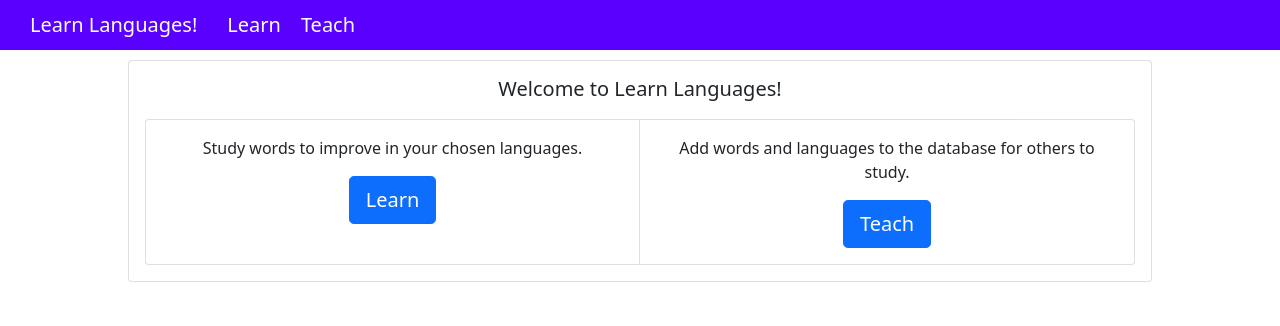
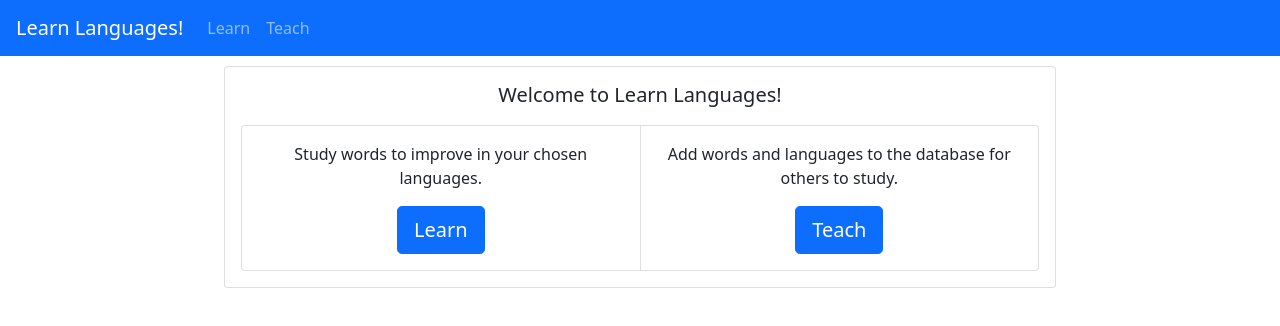
Before and after one commit to attealalahti/learn-languages, a React (Create React App) app in the folder frontend/: page / in a window 1280 px wide. Shown: the top 326 px of the page. Built offline with nearby package versions, Linux system fonts and the light colour scheme.

Commit message:
Modify App to style header with Bootstrap.

```diff
--- a/frontend/src/App.css
+++ b/frontend/src/App.css
@@ -1,41 +1,18 @@
-header {
-    background-color: rgb(89, 0, 255);
-    padding: 10px;
-    color: white;
-    font-size: 20px;
+.navbar-brand {
+    margin-left: 1rem;
 }
-header .Home {
-    padding: 10px;
-    margin: 0 10px;
-    font-weight: 500;
-}
-header a {
-    padding: 10px;
+.navbar a {
     text-decoration: none;
-    color: white;
-}
-header a:hover {
-    background-color: rgb(132, 73, 243);
-    text-decoration: underline;
 }
 .Content {
     text-align: center;
 }
-
 .card {
-    min-width: 480px;
-    max-width: 50%;
+    width: 65%;
     margin: 10px auto;
 }
-.HomePage {
-    max-width: 80%;
-}
-
 .Container .row {
     margin: 15px;
-}
-tbody tr {
-    text-align: left;
 }
 .EditableContent {
     width: 100%;
--- a/frontend/src/App.js
+++ b/frontend/src/App.js
@@ -6,17 +6,25 @@ import "bootstrap/dist/css/bootstrap.min.css";
 import TeachWordsPage from "./TeachWordsPage";
 import EditLanguages from "./EditLanguages";
 import HomePage from "./HomePage";
+import NavBar from "react-bootstrap/NavBar";
+import Nav from "react-bootstrap/Nav";
 
 function App() {
     return (
         <BrowserRouter>
-            <header>
-                <Link to="/" className="Home">
-                    Learn Languages!
+            <NavBar bg="primary" variant="dark">
+                <Link to="/">
+                    <NavBar.Brand> Learn Languages!</NavBar.Brand>
                 </Link>
-                <Link to="/learn">Learn</Link>
-                <Link to="/teach">Teach</Link>
-            </header>
+                <Nav>
+                    <Link to="/learn">
+                        <Nav.Link href="/learn">Learn</Nav.Link>
+                    </Link>
+                    <Link to="/teach">
+                        <Nav.Link href="/teach">Teach</Nav.Link>
+                    </Link>
+                </Nav>
+            </NavBar>
             <div className="Content">
                 <Routes>
                     <Route path="/" element={<HomePage />}></Route>
--- a/frontend/src/HomePage.js
+++ b/frontend/src/HomePage.js
@@ -7,7 +7,7 @@ import { Link } from "react-router-dom";
 class HomePage extends React.Component {
     render() {
         return (
-            <Card className="HomePage">
+            <Card>
                 <Card.Body>
                     <Card.Title>Welcome to Learn Languages!</Card.Title>
                     <CardGroup>
```
